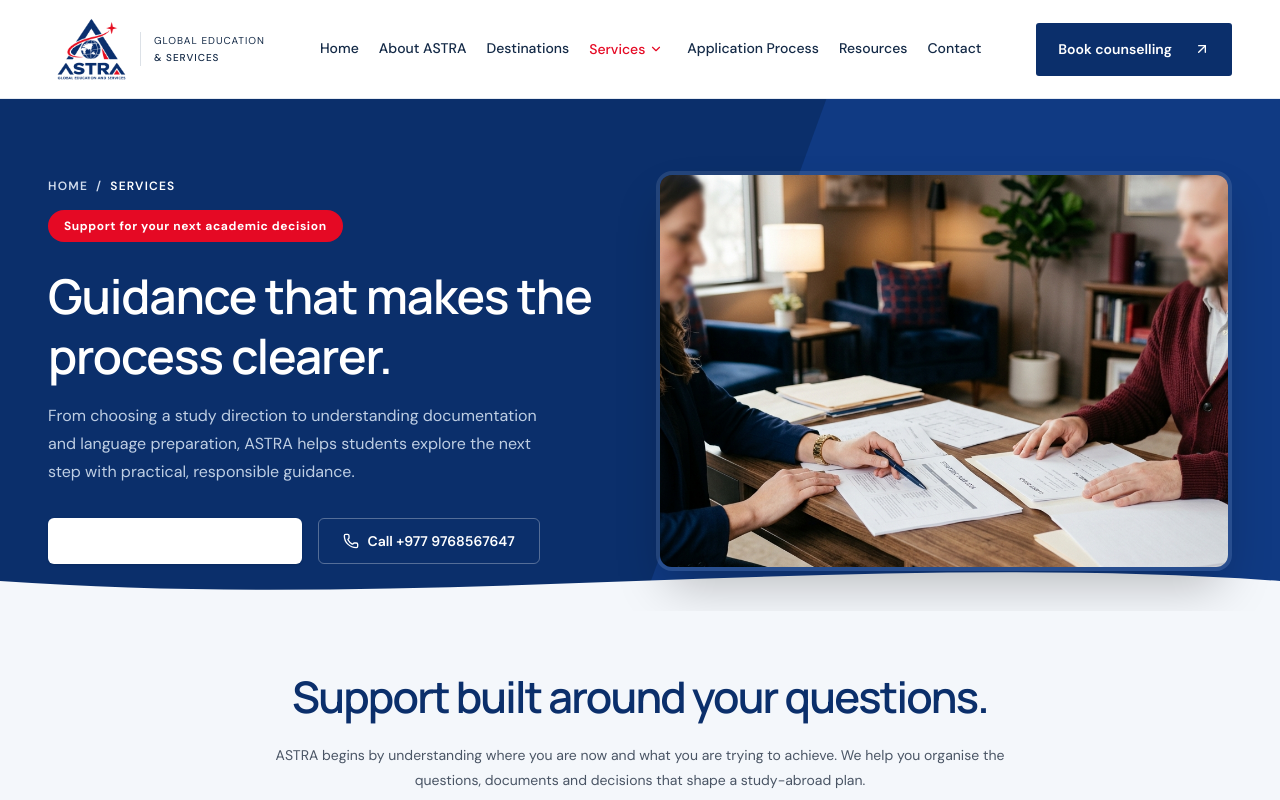
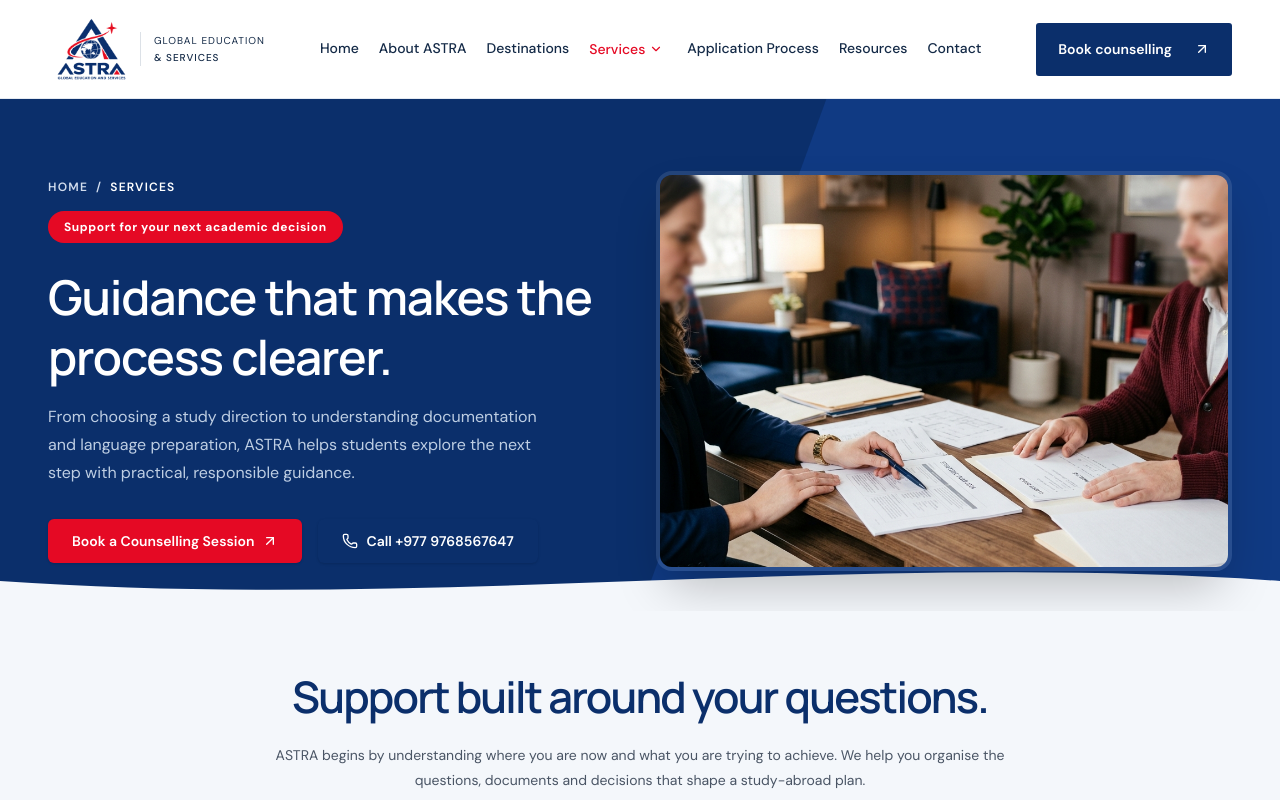
Before and after one commit to prashannapudasaini/astraconsultancy, a React (Vite) app: page /services in a window 1280 px wide. Shown: the top 800 px of the page. Built offline with nearby package versions, Linux system fonts and the light colour scheme.

Commit message:
Update Services hero buttons to use red/blue split colors with forced white text

```diff
--- a/src/pages/Services.jsx
+++ b/src/pages/Services.jsx
@@ -48,10 +48,10 @@ export default function Services() {
             </p>
 
             <div className="flex flex-wrap gap-4">
-              <Link to="/contact" className="inline-flex items-center gap-2 bg-white text-[#0b2f6b] hover:bg-gray-100 px-6 py-3 font-semibold rounded-md transition-all text-sm shadow-sm">
+              <Link to="/contact" className="inline-flex items-center gap-2 bg-[#e50924] hover:bg-[#c7051e] !text-white px-6 py-3 font-semibold rounded-md transition-all text-sm shadow-sm border-none">
                 Book a Counselling Session <ArrowUpRight size={16} />
               </Link>
-              <a href="tel:+9779768567647" className="inline-flex items-center gap-2 bg-transparent border border-white/30 hover:bg-white/10 text-white px-6 py-3 font-semibold rounded-md transition-all text-sm">
+              <a href="tel:+9779768567647" className="inline-flex items-center gap-2 bg-[#0b2f6b] hover:bg-[#07204b] !text-white px-6 py-3 font-semibold rounded-md transition-all text-sm border-none shadow-sm">
                 <Phone size={16} /> Call +977 9768567647
               </a>
             </div>
```
